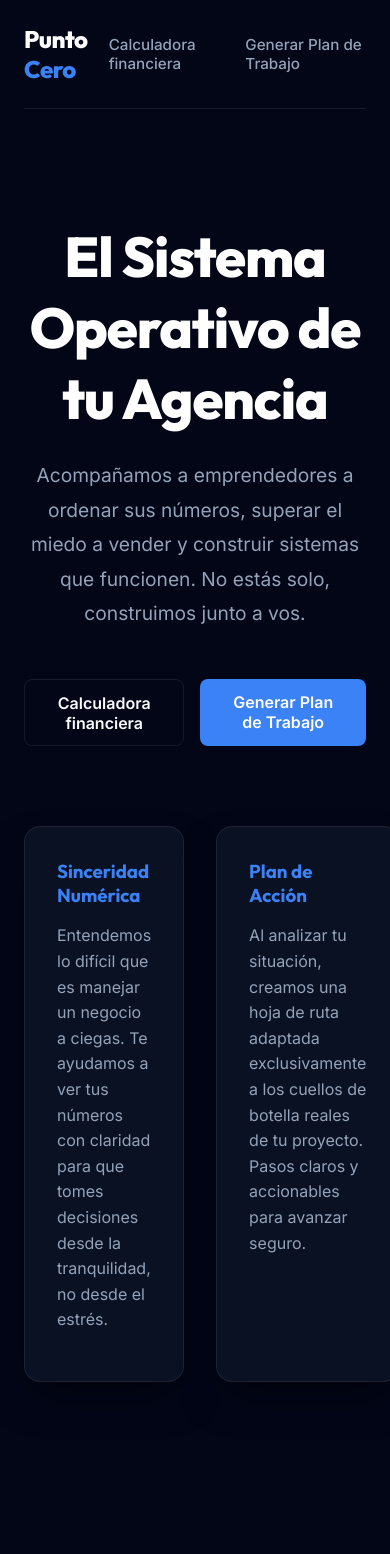
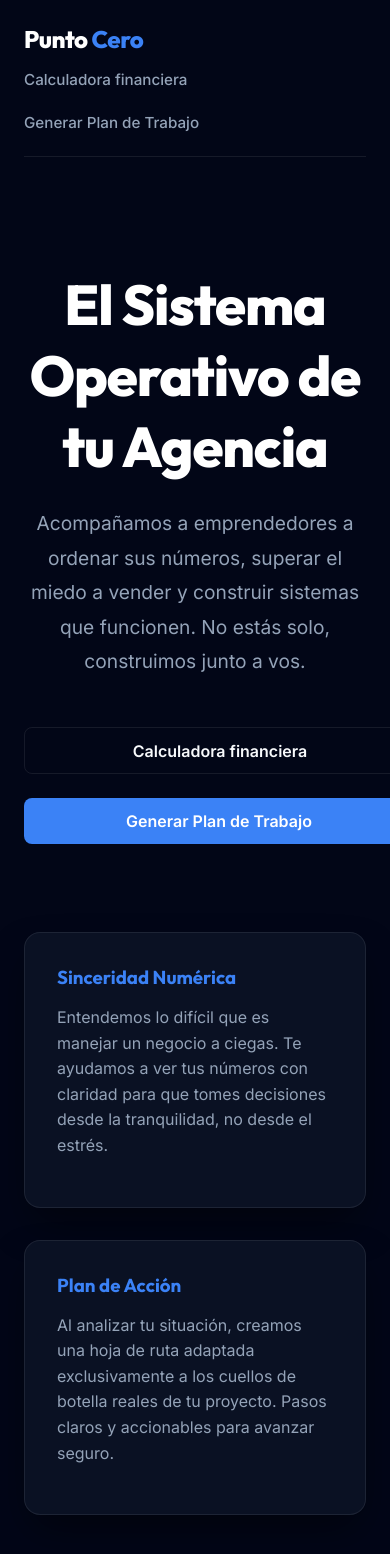
Before and after one commit to JesusBattiato/Punto-Cero, a React (Vite) app: page / in a window 390 px wide. Shown: the top 1554 px of the page. Before the commit the page ends 1446 px from the top, so only its background shows below. Built offline with nearby package versions, Linux system fonts and the light colour scheme; no server answers.

Commit message:
Fix responsive grids

```diff
--- a/src/index.css
+++ b/src/index.css
@@ -1,16 +1,16 @@
 @import url('https://fonts.googleapis.com/css2?family=Inter:wght@300;400;500;600;700;800&family=Outfit:wght@400;700;800&display=swap');
 
 :root {
-  --bg-color: #020617; /* Very dark slate, almost black */
-  --card-bg: rgba(15, 23, 42, 0.7); /* slate-900 transparent */
+  --bg-color: #020617;
+  --card-bg: rgba(15, 23, 42, 0.7);
   --border-color: rgba(255, 255, 255, 0.08);
   --text-primary: #f8fafc;
   --text-secondary: #94a3b8;
-  --accent: #3b82f6; /* Trust blue */
+  --accent: #3b82f6;
   --accent-hover: #2563eb;
-  --danger: #ef4444; /* Fear/Bleed red */
-  --success: #10b981; /* Goal green */
-  --warning: #f59e0b; /* VIP gold */
+  --danger: #ef4444;
+  --success: #10b981;
+  --warning: #f59e0b;
 
   --font-sans: 'Inter', sans-serif;
   --font-display: 'Outfit', sans-serif;
@@ -25,7 +25,6 @@ body, html {
   min-height: 100vh;
 }
 
-/* Typography Utilities */
 h1, h2, h3, h4, h5, h6 {
   font-family: var(--font-display);
   margin: 0;
@@ -33,13 +32,13 @@ h1, h2, h3, h4, h5, h6 {
 }
 
 h1 {
-  font-size: 2.5rem;
+  font-size: clamp(2rem, 5vw, 3.5rem);
   font-weight: 800;
   letter-spacing: -0.02em;
 }
 
 h2 {
-  font-size: 1.8rem;
+  font-size: clamp(1.5rem, 4vw, 1.8rem);
   font-weight: 700;
 }
 
@@ -58,14 +57,12 @@ a:hover {
   color: var(--accent-hover);
 }
 
-/* Structure Utilities */
 .container {
   max-width: 1000px;
   margin: 0 auto;
   padding: 0 1.5rem;
 }
 
-/* Button UI */
 .btn-primary {
   display: inline-block;
   background: var(--accent);
@@ -89,13 +86,6 @@ a:hover {
   transform: scale(0.98);
 }
 
-.btn-danger {
-  background: var(--danger);
-}
-.btn-danger:hover {
-  background: #dc2626;
-}
-
 .btn-outline {
   display: inline-block;
   background: transparent;
@@ -113,9 +103,9 @@ a:hover {
   background: rgba(255, 255, 255, 0.05);
 }
 
-/* Input Fields */
 input[type="text"],
 input[type="number"],
+input[type="email"],
 textarea,
 select {
   width: 100%;
@@ -136,7 +126,6 @@ input:focus, textarea:focus, select:focus {
   box-shadow: 0 0 0 3px rgba(59, 130, 246, 0.15);
 }
 
-/* Cards */
 .card {
   background: var(--card-bg);
   backdrop-filter: blur(12px);
@@ -147,7 +136,6 @@ input:focus, textarea:focus, select:focus {
   box-shadow: 0 20px 40px -10px rgba(0,0,0,0.5);
 }
 
-/* Superhabitos Style Topbar */
 .topbar {
   display: flex;
   justify-content: space-between;
@@ -155,6 +143,8 @@ input:focus, textarea:focus, select:focus {
   padding: 1.5rem 0;
   border-bottom: 1px solid var(--border-color);
   margin-bottom: 3rem;
+  flex-wrap: wrap;
+  gap: 1rem;
 }
 
 .brand {
@@ -168,10 +158,10 @@ input:focus, textarea:focus, select:focus {
   color: var(--accent);
 }
 
-/* Navigation Links */
 .nav-links {
   display: flex;
   gap: 1.5rem;
+  flex-wrap: wrap;
 }
 .nav-links a {
   color: var(--text-secondary);
@@ -181,3 +171,32 @@ input:focus, textarea:focus, select:focus {
 .nav-links a:hover {
   color: #fff;
 }
+
+/* Grids Responivos Automáticos */
+.responsive-grid {
+  display: grid;
+  grid-template-columns: repeat(auto-fit, minmax(280px, 1fr));
+  gap: 2rem;
+}
+
+.responsive-grid-small {
+  display: grid;
+  grid-template-columns: repeat(auto-fit, minmax(220px, 1fr));
+  gap: 1rem;
+}
+
+/* Fixes for mobile specifically */
+@media(max-width: 600px) {
+  .responsive-grid-small {
+    grid-template-columns: 1fr;
+  }
+  .btn-primary, .btn-outline {
+    width: 100%;
+    margin-bottom: 0.5rem;
+  }
+  .action-buttons {
+    display: flex;
+    flex-direction: column;
+    gap: 0;
+  }
+}
--- a/src/pages/Home.jsx
+++ b/src/pages/Home.jsx
@@ -9,7 +9,7 @@ export default function Home() {
         Acompañamos a emprendedores a ordenar sus números, superar el miedo a vender y construir sistemas que funcionen. No estás solo, construimos junto a vos.
       </p>
 
-      <div style={{ display: 'flex', gap: '1rem', justifyContent: 'center' }}>
+      <div className="action-buttons" style={{ display: 'flex', gap: '1rem', justifyContent: 'center' }}>
         <Link to="/diagnostico-gratis" className="btn-outline">
           Calculadora financiera
         </Link>
@@ -18,7 +18,7 @@ export default function Home() {
         </Link>
       </div>
 
-      <div style={{ marginTop: '5rem', display: 'grid', gridTemplateColumns: '1fr 1fr', gap: '2rem', textAlign: 'left' }}>
+      <div className="responsive-grid" style={{ marginTop: '5rem', textAlign: 'left' }}>
         <div className="card">
           <h3 style={{ color: 'var(--accent)', marginBottom: '1rem' }}>Sinceridad Numérica</h3>
           <p>
--- a/src/pages/Nivel1.jsx
+++ b/src/pages/Nivel1.jsx
@@ -117,8 +117,7 @@ export default function Nivel1() {
         background: 'rgba(30, 41, 59, 0.7)', backdropFilter: 'blur(16px)',
         border: '1px solid rgba(255, 255, 255, 0.1)', borderRadius: '24px',
         padding: '2.5rem', maxWidth: '900px', width: '100%',
-        boxShadow: '0 25px 50px -12px rgba(0, 0, 0, 0.5)',
-        display: 'grid', gridTemplateColumns: 'minmax(200px, 1fr) minmax(200px, 1fr)', gap: '2.5rem'
+        boxShadow: '0 25px 50px -12px rgba(0, 0, 0, 0.5)'
       }}>
 
         <div style={{ gridColumn: '1 / -1', borderBottom: '1px solid rgba(255, 255, 255, 0.1)', paddingBottom: '1rem', marginBottom: '1rem' }}>
--- a/src/pages/Nivel2.jsx
+++ b/src/pages/Nivel2.jsx
@@ -70,7 +70,7 @@ export default function Nivel2() {
           {/* Seccion 1 */}
           <div style={{ fontSize: '1.2rem', color: '#3b82f6', margin: '2rem 0 1.5rem 0', paddingBottom: '0.5rem', borderBottom: '1px solid rgba(59,130,246,0.2)' }}>Sobre Vos</div>
 
-          <div style={{ display: 'grid', gridTemplateColumns: '1fr 1fr', gap: '1rem', marginBottom: '1.8rem' }}>
+          <div className="responsive-grid-small" style={{ marginBottom: '1.8rem' }}>
             <div>
               <label style={{ display: 'block', fontSize: '0.95rem', fontWeight: 500, marginBottom: '0.5rem' }}>1. Nombre y Apellido</label>
               <input type="text" name="nombre" required placeholder="Ej: Juan Pérez" onChange={handleChange} style={inputStyles} />
@@ -81,7 +81,7 @@ export default function Nivel2() {
             </div>
           </div>
 
-          <div style={{ display: 'grid', gridTemplateColumns: '1fr 1fr', gap: '1rem', marginBottom: '1.8rem' }}>
+          <div className="responsive-grid-small" style={{ marginBottom: '1.8rem' }}>
             <div>
               <label style={{ display: 'block', fontSize: '0.95rem', fontWeight: 500, marginBottom: '0.5rem' }}>3. Ubicación (Ciudad / País)</label>
               <input type="text" name="ubicacion" required placeholder="Ej: Buenos Aires, Argentina" onChange={handleChange} style={inputStyles} />
@@ -151,7 +151,7 @@ export default function Nivel2() {
           {/* Seccion 3 */}
           <div style={{ fontSize: '1.2rem', color: '#3b82f6', margin: '2rem 0 1.5rem 0', paddingBottom: '0.5rem', borderBottom: '1px solid rgba(59,130,246,0.2)' }}>Fricciones y Finanzas</div>
 
-          <div style={{ display: 'grid', gridTemplateColumns: '1fr 1fr', gap: '1rem', marginBottom: '1.8rem' }}>
+          <div className="responsive-grid-small" style={{ marginBottom: '1.8rem' }}>
             <div>
               <label style={{ display: 'block', fontSize: '0.95rem', fontWeight: 500, marginBottom: '0.5rem' }}>11. Presupuesto Actual</label>
               <select name="presupuestoInicial" required onChange={handleChange} style={inputStyles}>
```
